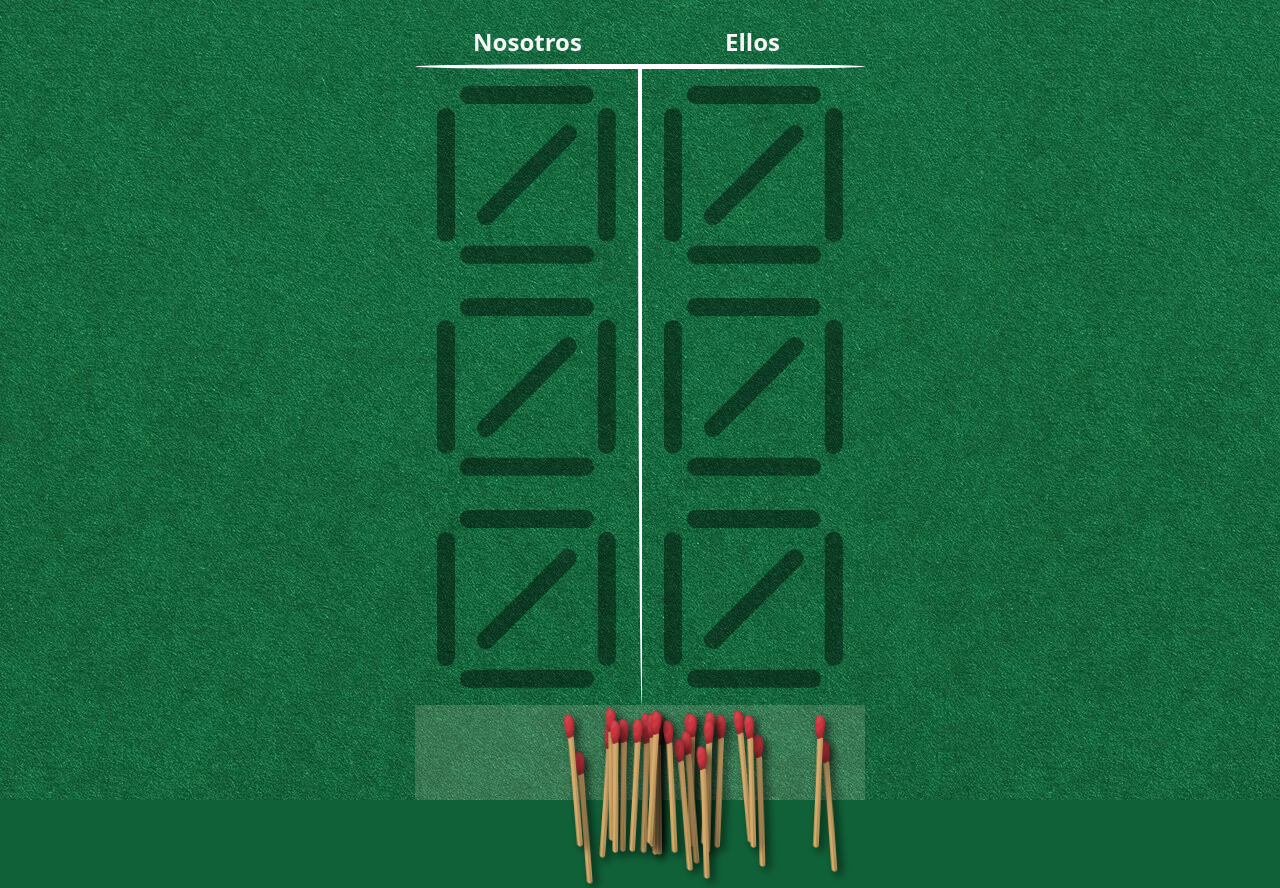
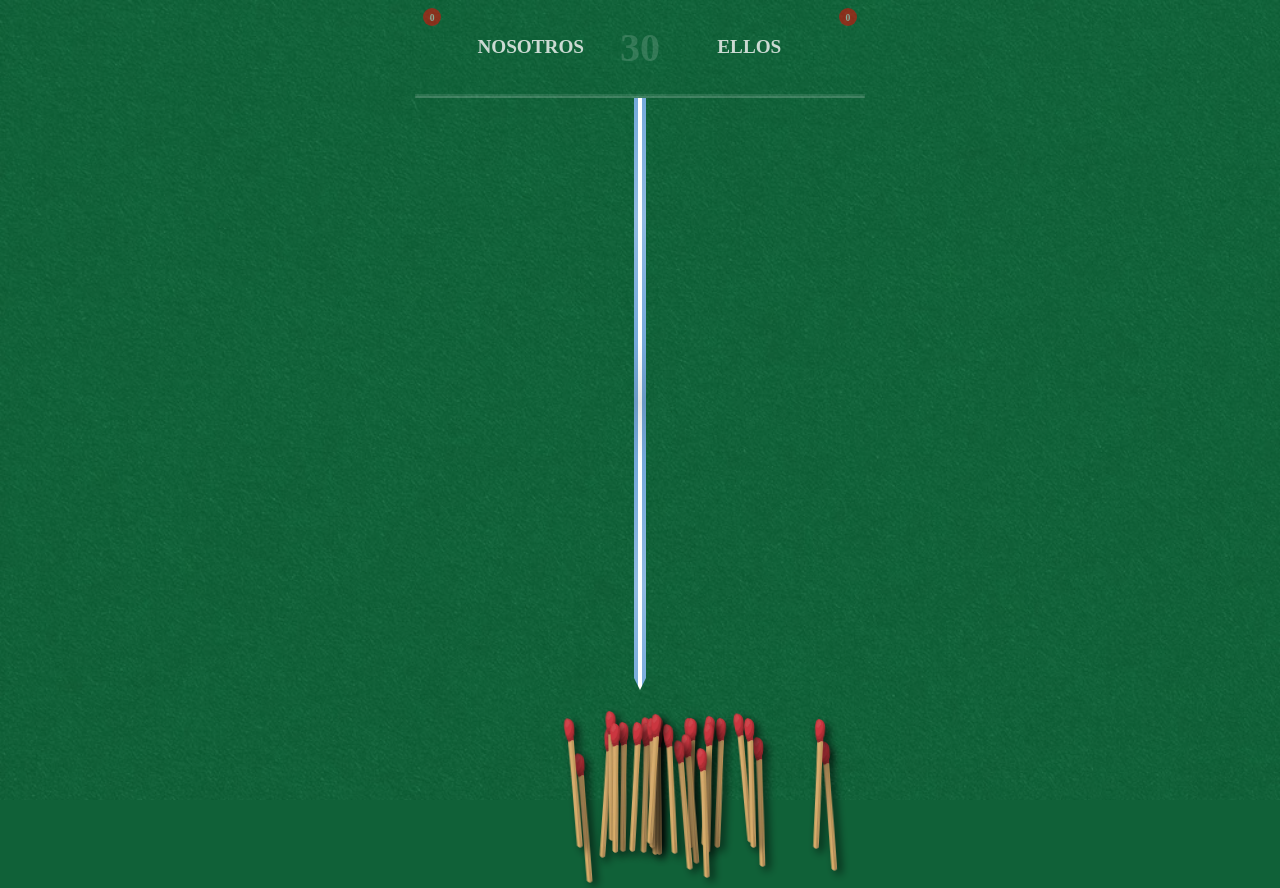
Before and after one commit to demaestriadrian/Anotador-Truco, a React (Vite) app: page / in a window 1280 px wide. Built offline with nearby package versions, Linux system fonts and the light colour scheme.

Commit message:
feat: Implement core ScoreKeeper UI with team names, score display, and matchstick animations.

```diff
--- a/src/ui/components/ScoreKeeper.tsx
+++ b/src/ui/components/ScoreKeeper.tsx
@@ -2,6 +2,8 @@ import React, { useRef } from 'react'
 import { useGameStore } from '@/ui/store/useGameStore'
 import PointSection from './PointSection'
 import MatchStickStorage from './MatchStickStorage'
+import TeamName from './TeamName'
+import Separator from './Separator'
 import { useGSAP } from '@gsap/react'
 import gsap from 'gsap'
 import { Flip } from 'gsap/all'
@@ -12,6 +14,9 @@ const ScoreKeeper: React.FC = () => {
     // Necesitamos rastrear los arrays de fósforos para activar la captura del estado Flip
     const matchesA = useGameStore(state => state.matchesA)
     const matchesB = useGameStore(state => state.matchesB)
+    const scoreA = useGameStore(state => state.scoreA)
+    const scoreB = useGameStore(state => state.scoreB)
+    const MAX_SCORE = 30; // Constant for now, could be dynamic later
 
     // useGSAP con dependenias se ejecutará después del render (DOM actualizado).
     // Para asumir el estado "Antes", necesitamos capturarlo manualmente o confiar en el objeto "state" de Flip gestionado vía refs.
@@ -57,14 +62,28 @@ const ScoreKeeper: React.FC = () => {
 
     return (
         <div className="scorekeeper">
-            <div className="score">
-                <input id="nameTeam1" type="text" placeholder="Nosotros" />
-                <input id="nameTeam2" type="text" placeholder="Ellos" />
-            </div>
-            <div id="separator-h"></div>
+            <header className="score-header">
+                {/* Reference Score A */}
+                <div className="score-reference"><span>{scoreA}</span></div>
+
+                {/* Team A Name */}
+                <TeamName teamId="A" placeholder="NOSOTROS" />
+
+                {/* Max Score */}
+                <div className="max-score">{MAX_SCORE}</div>
+
+                {/* Team B Name */}
+                <TeamName teamId="B" placeholder="ELLOS" />
+
+                {/* Reference Score B */}
+                <div className="score-reference"><span>{scoreB}</span></div>
+            </header>
+
+            <Separator orientation="horizontal" />
+
             <div className="points">
                 <PointSection team="A" />
-                <div id="separator-v"></div>
+                <Separator orientation="vertical" />
                 <PointSection team="B" />
             </div>
             <MatchStickStorage />
--- /dev/null
+++ b/src/ui/components/Separator.tsx
@@ -0,0 +1,21 @@
+import React from 'react';
+import '@/ui/styles/separator.css';
+
+interface SeparatorProps {
+    orientation: 'horizontal' | 'vertical';
+    className?: string;
+}
+
+const Separator: React.FC<SeparatorProps> = ({ orientation, className = '' }) => {
+    return (
+        <div
+            className={`separator separator-${orientation} ${className}`}
+            id={`separator-${orientation === 'horizontal' ? 'h' : 'v'}`}
+        >
+            {/* Inner elements for flag styling if needed, but CSS background is usually enough */}
+            {orientation === 'vertical' && <div className="flag-ribbon"></div>}
+        </div>
+    );
+};
+
+export default Separator;
--- /dev/null
+++ b/src/ui/components/TeamName.tsx
@@ -0,0 +1,36 @@
+import React, { useState } from 'react';
+import '@/ui/styles/scorekeeper.css'; // Reusing styles or creating new specific ones
+
+interface TeamNameProps {
+    teamId: 'A' | 'B';
+    placeholder: string;
+    initialName?: string;
+    onNameChange?: (name: string) => void;
+}
+
+const TeamName: React.FC<TeamNameProps> = ({ teamId, placeholder, initialName = '', onNameChange }) => {
+    const [name, setName] = useState(initialName);
+
+    const handleChange = (e: React.ChangeEvent<HTMLInputElement>) => {
+        const newName = e.target.value;
+        setName(newName);
+        if (onNameChange) {
+            onNameChange(newName);
+        }
+    };
+
+    return (
+        <div className={`team-name-container team-${teamId}`}>
+            <input
+                type="text"
+                className="team-name-input"
+                placeholder={placeholder}
+                value={name}
+                onChange={handleChange}
+                maxLength={15} // Limit name length for aesthetics
+            />
+        </div>
+    );
+};
+
+export default TeamName;
--- a/src/ui/styles/matchstick.css
+++ b/src/ui/styles/matchstick.css
@@ -18,7 +18,7 @@
 .matchstickPosition {
   display: block;
   position: absolute;
-  background: rgba(0, 0, 0, 0.414);
+  /* background: rgba(0, 0, 0, 0.414); */
   height: 75%;
   width: 10%;
   border-radius: 1rem;
--- a/src/ui/styles/scorekeeper.css
+++ b/src/ui/styles/scorekeeper.css
@@ -6,49 +6,89 @@
   flex-direction: column;
   justify-content: space-between;
   align-items: center;
-
-  display: flex;
-  flex-direction: column;
+  position: relative; /* For absolute positioning if needed */
 }
 
-.score {
+/* New Header Layout */
+.score-header {
   width: 100%;
-  /* height: 100svh; */
-  max-height: 10svh;
-  flex: 1;
-  display: flex;
-  align-items: end;
+  /* flex: 1; */
+  height: 12svh; /* More specific height */
+  display: grid;
+  grid-template-columns: 1fr auto 2fr auto 1fr; /* Ref(A) Name(A) MaxScore Name(B) Ref(B) */
+  align-items: center;
   justify-content: center;
-  /* gap: .25rem; */
+  /* Slight background for header area */
+  /* background: rgba(0, 0, 0, 0.2);  */
+  border-bottom: 2px solid rgba(255, 255, 255, 0.1);
+  padding: 0 0.5rem;
+}
 
-  input {
-    width: 70%;
-    height: 70%;
-    /* margin-bottom: .5rem; */
-    background: transparent;
-    overflow: hidden;
-    border: none;
-    font-size: 1.5rem;
-    text-align: center;
-    font-weight: 600;
-    color: whitesmoke;
-    font-family: system-ui, -apple-system, BlinkMacSystemFont, 'Segoe UI', Roboto, Oxygen, Ubuntu, Cantarell, 'Open Sans', 'Helvetica Neue', sans-serif;
-    outline: none;
-
-    &::placeholder {
-      color: whitesmoke
-    }
+.score-reference {
+  padding: 0;
+  font-weight: bold;
+  opacity: 0.7;
+  color: whitesmoke;
+  background-color: red;
+  width: 1.15rem;
+  aspect-ratio: 1;
+  border-radius: 50%;
+  display: grid;
+  place-items: center;
+  opacity: 0.5;
+  align-self: start;
+  margin-top: 0.5rem;
+  span {
+    font-size: 60%;
   }
 }
 
+.team-name-container {
+  display: flex;
+  justify-content: center;
+  align-items: center;
+  width: 100%;
+  flex: 1;
+}
+
+.team-name-input {
+  width: 100%;
+  background: transparent;
+  border: none;
+  font-size: 1.2rem;
+  text-align: center;
+  font-weight: 600;
+  color: whitesmoke;
+  outline: none;
+  font-family: inherit;
+  text-transform: uppercase;
+  letter-spacing: 1px;
+}
+
+.team-name-input::placeholder {
+  color: rgba(245, 245, 245, 0.814);
+  text-transform: none;
+  letter-spacing: normal;
+}
+
+.max-score {
+  font-size: 2.5rem; /* Prominent size */
+  font-weight: 800;
+  color: rgba(255, 255, 255, 0.15); /* Subtle watermark style */
+  text-align: center;
+  user-select: none;
+}
+
+/* Main Points Area */
 .points {
   width: 100%;
   flex: 10;
   display: flex;
+  position: relative;
 }
 
 .matchstickStorage {
-  background: rgba(255, 235, 205, 0.151);
+  /* background: rgba(255, 235, 205, 0.151); */
   width: 100%;
   flex: 1.5;
   position: relative;
--- a/src/ui/styles/separator.css
+++ b/src/ui/styles/separator.css
@@ -1,16 +1,52 @@
 #separator-h {
   width: 100%;
-  background-color: white;
-  height: .7%;
-  min-height: 4px;
-
-  border-radius: 50% 50% 50% 50%;
+  background: rgba(255, 255, 255, 0.2);
+  height: 2px;
+  margin: 0;
+  border-radius: 2px;
 }
 
 #separator-v {
+  position: relative;
   height: 100%;
-  background-color: white;
-  width: .7%;
-  min-width: 4px;
-  border-radius: 0% 0% 0% 100%;
+  width: 12px;
+  /* Slightly wider for the ribbon effect */
+  min-width: 8px;
+  background: transparent;
+  display: flex;
+  justify-content: center;
+  align-items: center;
+  overflow: hidden;
+  clip-path: polygon(0 0, 100% 0, 100% 95%, 50% 97%, 0 95%);
 }
+
+.flag-ribbon {
+  width: 100%;
+  height: 100%;
+  background: linear-gradient(90deg,
+      #75AADB 30%,
+      #FFFFFF 30%,
+      #FFFFFF 70%,
+      #75AADB 70%);
+  box-shadow: 0 0 10px rgba(0, 0, 0, 0.3);
+  position: relative;
+}
+
+/* Optional: Add a sun or subtle texture if desired, but gradient is a good start */
+.flag-ribbon::after {
+  content: '';
+  position: absolute;
+  top: 0;
+  left: 0;
+  width: 100%;
+  height: 100%;
+  background: linear-gradient(to bottom,
+      transparent 0%,
+      rgba(255, 255, 255, 0.2) 20%,
+      transparent 40%,
+      rgba(0, 0, 0, 0.1) 50%,
+      transparent 60%,
+      rgba(255, 255, 255, 0.2) 80%,
+      transparent 100%);
+  pointer-events: none;
+}
--- a/src/ui/styles/table.css
+++ b/src/ui/styles/table.css
@@ -1,8 +1,18 @@
 .table {
   width: 100%;
   height: 100%;
-  background-image: url(/img/baize.webp);
+  /* background-image: url(/img/baize.webp); */
   display: flex;
   align-items: stretch;
   justify-content: center;
 }
+
+.table::before {
+  content: "";
+  position: absolute;
+  top: 0; left: 0; width: 100%; height: 100%;
+  background-image: url(/img/baize.webp);
+  background-size: cover;
+  opacity: 0.3; /* Ajusta este valor (0.0 a 1.0) */
+  z-index: -1; /* Envía la imagen al fondo */
+}
```
